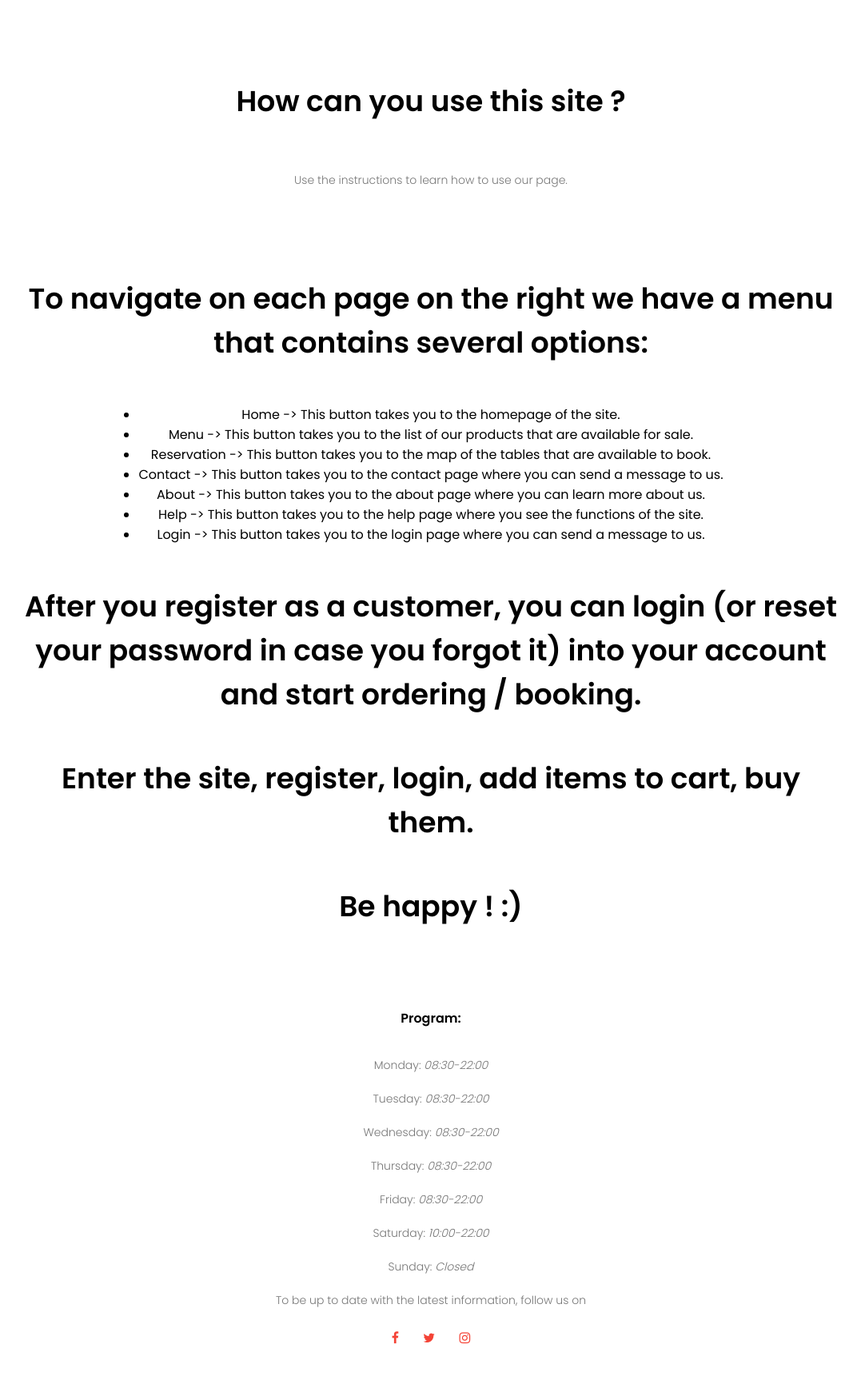
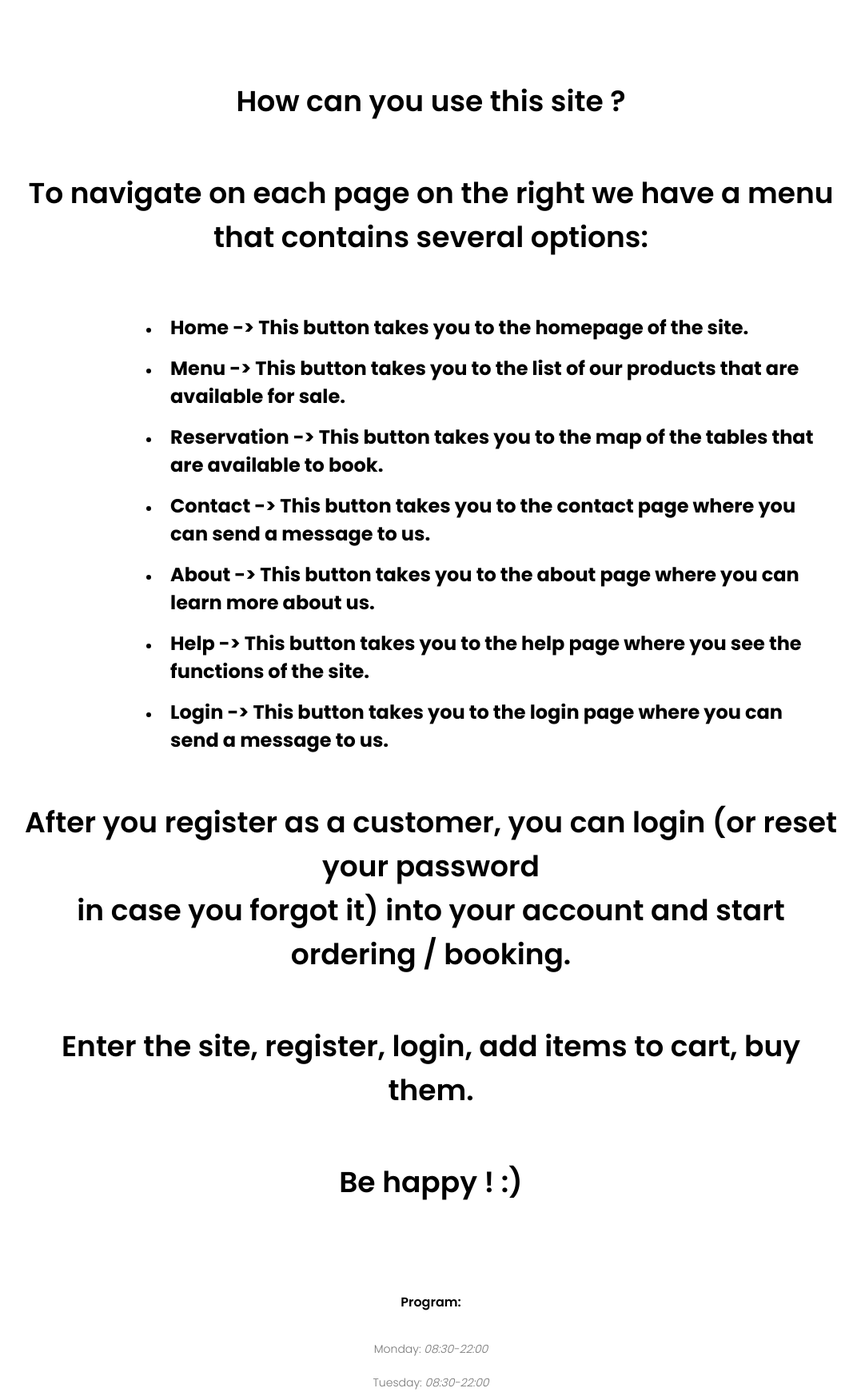
Before and after one commit to Razvan1502/Tehnologii-Web-Proiect, a PHP site: page /help.html in a window 1280 px wide. Shown: the part 401-2147 px from the top of the page at 80% size, without its empty margins (101-1178 px from the left). Before the commit the page ends 2082 px from the top, so only its background shows below. Run offline with PHP 8.4, Linux system fonts and the light colour scheme.

Commit message:
help update

```diff
--- a/help.html
+++ b/help.html
@@ -40,21 +40,18 @@
 
 <section class="campus">
     <h1> How can you use this site ?</h1>
-    <p>Use the instructions to learn how to use our page.</p>
-</section>
 
-<section class="campus">
-    <h1> To navigate on each page on the right we have a menu that contains several options: </h1>
+    <h1> To navigate on each page on the right we have a menu <br>that contains several options: </h1>
         <ul>
-            <li> Home -> This button takes you to the homepage of the site. </li>
-            <li> Menu -> This button takes you to the list of our products that are available for sale. </li>
-            <li> Reservation -> This button takes you to the map of the tables that are available to book. </li>
-            <li> Contact -> This button takes you to the contact page where you can send a message to us. </li>
-            <li> About -> This button takes you to the about page where you can learn more about us. </li>
-            <li> Help -> This button takes you to the help page where you see the functions of the site. </li>
-            <li> Login -> This button takes you to the login page where you can send a message to us. </li>
+            <li> <h2>Home -> This button takes you to the homepage of the site.</h2> </li>
+            <li> <h2>Menu -> This button takes you to the list of our products that are available for sale. </h2></li>
+            <li> <h2>Reservation -> This button takes you to the map of the tables that are available to book. </h2></li>
+            <li> <h2>Contact -> This button takes you to the contact page where you can send a message to us. </h2></li>
+            <li> <h2>About -> This button takes you to the about page where you can learn more about us. </h2></li>
+            <li> <h2>Help -> This button takes you to the help page where you see the functions of the site. </h2></li>
+            <li> <h2>Login -> This button takes you to the login page where you can send a message to us. </h2></li>
         </ul>
-    <h1> After you register as a customer, you can login (or reset your password in case you forgot it) into your account and start ordering / booking.</h1>
+    <h1> After you register as a customer, you can login (or reset your password <br> in case you forgot it) into your account and start ordering / booking.</h1>
     <h1> Enter the site, register, login, add items to cart, buy them. </h1>
     <h1> Be happy ! :) </h1>
 </section>
--- a/styles/help.css
+++ b/styles/help.css
@@ -52,54 +52,16 @@
     width : 100%;
 
 }
-.text-box{
-    width: 90%;
-    color:#fff;
-    position: absolute;
-    top: 50%;
-    left: 50%;
-    transform: translate(-50%,-50%);
-    text-align: center;
-}
-.text-box h1{
-    font-size: 62px;
-}
-.text-box p{
-    margin: 10px 0 40px;
-    font-size: 14px;
-    color:#fff;
-}
-.hero-btn{
-    display: inline-block;
-    text-decoration: none;
-    color:#fff;
-    border: 1px solid #fff;
-    padding: 12px 34px;
-    font-size: 13px;
-    background:  transparent;
-    cursor: pointer;
 
-}
-.hero-btn:hover{
 
-    border: 1px solid #f44336;
-    background: #f44336;
-    transition: 1s;
-
-}
 nav .fa{
     display: none;
 }
 
-ul {
-  display: inline-block;
-  text-align: center;
-}
+
 
 @media(max-width: 700px){
-    .text-box h1{
-        font-size: 20px;
-    }
+
     .nav-links ul li{
         display: block;
 
@@ -132,19 +94,12 @@ ul {
     }
 }
 
-/*----- course -----*/
-.course{
-    width: 80%;
-    margin: auto;
-    text-align: center;
-    padding-top: 100px ;
 
-}
 h1{
     font-size: 36px;
     font-weight: 600;
     margin-top: 50px;
-    margin-bottom: 50px;
+    margin-bottom: 60px;
 }
 p{
     color:#777;
@@ -282,31 +174,14 @@ h4{
 }
 
 
-
-
-/*---cta---*/
-.cta{
-    margin: 100px auto;
-    width: 80%;
-    background-image: linear-gradient(rgba(0,0,0,0.7),rgba(0,0,0,0.7)),url(../images/bck.png);
-    background-position:center;
-    background-size: cover;
-    border-radius: 10px;
-    text-align: center;
-    padding: 100px 0;
-}
-.cta h1{
-    color:#fff;
-    margin-bottom:40px;
-    padding: 0;
+.campus ul li{
+    text-align: left;
+    padding: 8px 12px;
+    position: relative;
+    margin-left: 17%;
 
 }
 
-@media(max-width: 700px){
-    .cta h1{
-        font-size: 24px;
-    }
-}
 
 /*----footer---*/
 
--- a/styles/home.css
+++ b/styles/home.css
@@ -380,7 +380,7 @@ h4{
 .cta{
     margin: 100px auto;
     width: 80%;
-    background-image: linear-gradient(rgba(0,0,0,0.7),rgba(0,0,0,0.7)),url(../images/bck.png);
+    background-image: linear-gradient(rgba(0,0,0,0.7),rgba(0,0,0,0.7)),url(../images/reserv.png);
     background-position:center;
     background-size: cover;
     border-radius: 10px;
```
Also changed, not shown: other parts of styles/help.css (+0 -73 lines), images/reserv.png (added).
